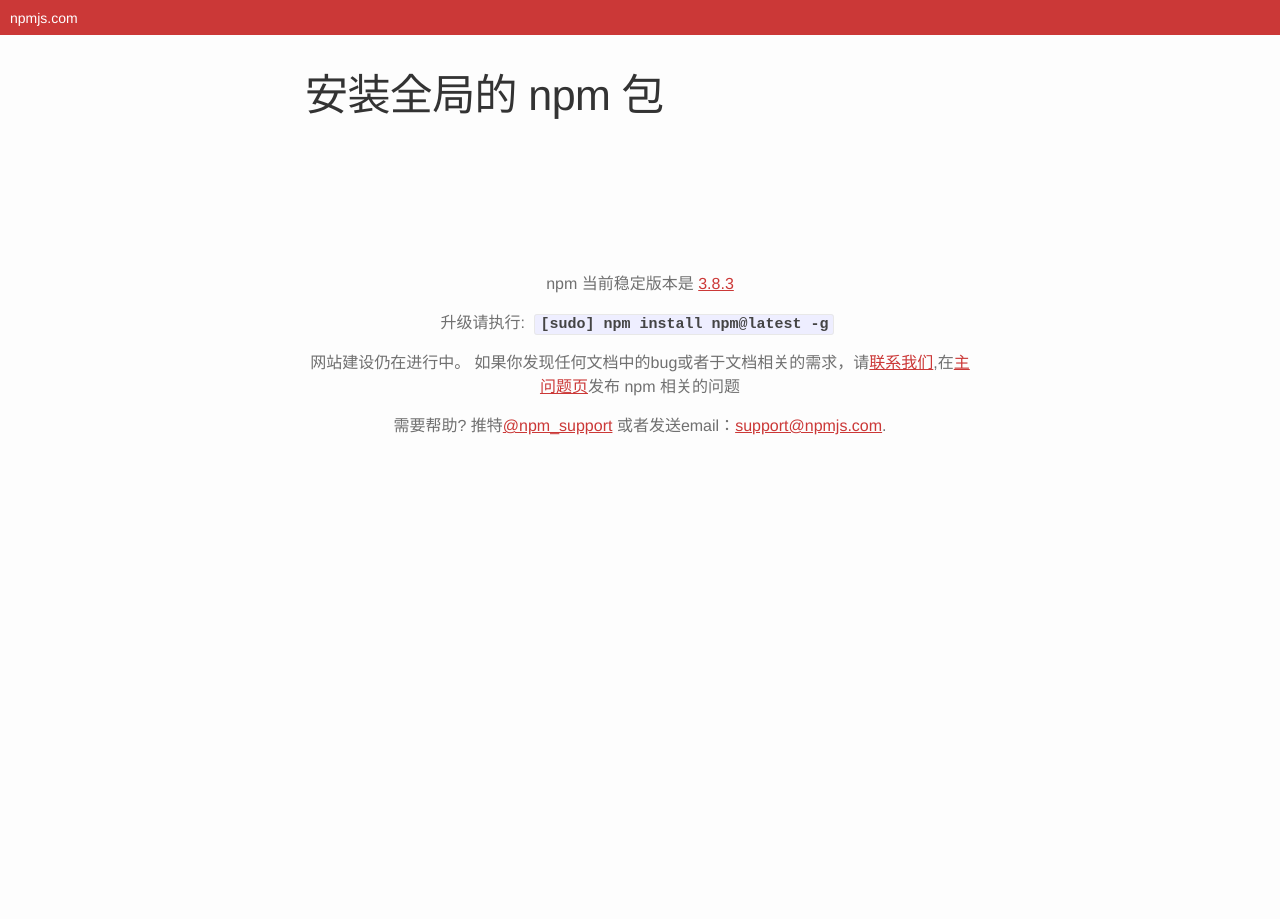
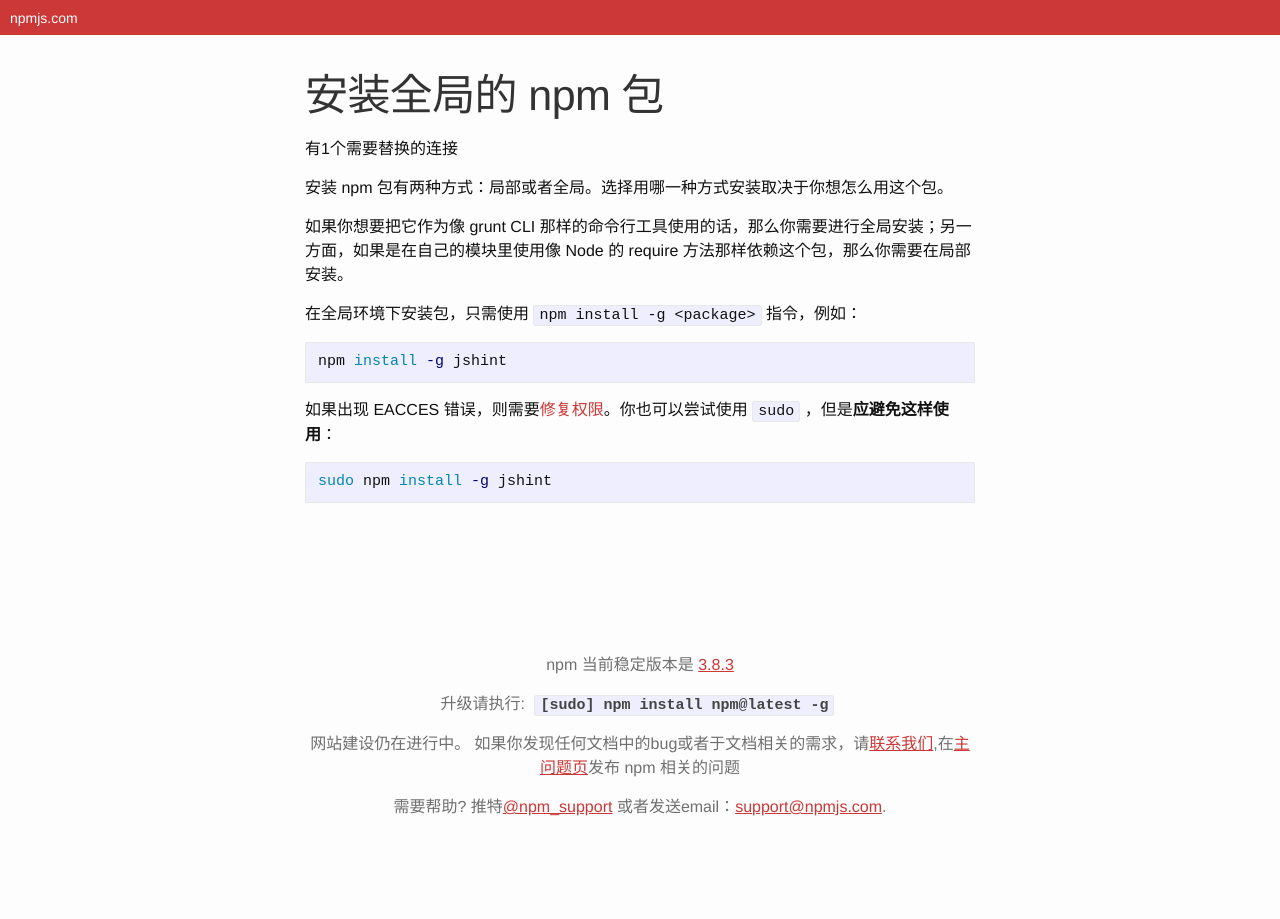
Before and after one commit to LeoHuiyi/npmjs-documentation, a Jekyll site: the page built from _posts/2000-01-08-installingNpmPackagesGlobally.md, in a window 1280 px wide. Built offline with Jekyll 4.4.1, drawn with Linux system fonts in a browser that asks for light colours.

````diff
--- a/_posts/2000-01-08-installingNpmPackagesGlobally.md
+++ b/_posts/2000-01-08-installingNpmPackagesGlobally.md
@@ -2,7 +2,24 @@
 layout: post
 title:  "安装全局的 npm 包"
 date:   2016-03-29 11:55:25 +0800
-finished: "☆"
+finished: "★"
 tag: 'getting-started'
 order: '08'
 ---
+有1个需要替换的连接
+
+安装 npm 包有两种方式：局部或者全局。选择用哪一种方式安装取决于你想怎么用这个包。
+
+如果你想要把它作为像 grunt CLI 那样的命令行工具使用的话，那么你需要进行全局安装；另一方面，如果是在自己的模块里使用像 Node 的 require 方法那样依赖这个包，那么你需要在局部安装。
+
+在全局环境下安装包，只需使用 `npm install -g <package>` 指令，例如：
+
+```bash
+npm install -g jshint
+```
+
+如果出现 EACCES 错误，则需要[修复权限](https://docs.npmjs.com/getting-started/fixing-npm-permissions)。你也可以尝试使用 `sudo` ，但是**应避免这样使用**：
+
+```bash
+sudo npm install -g jshint
+```
````
